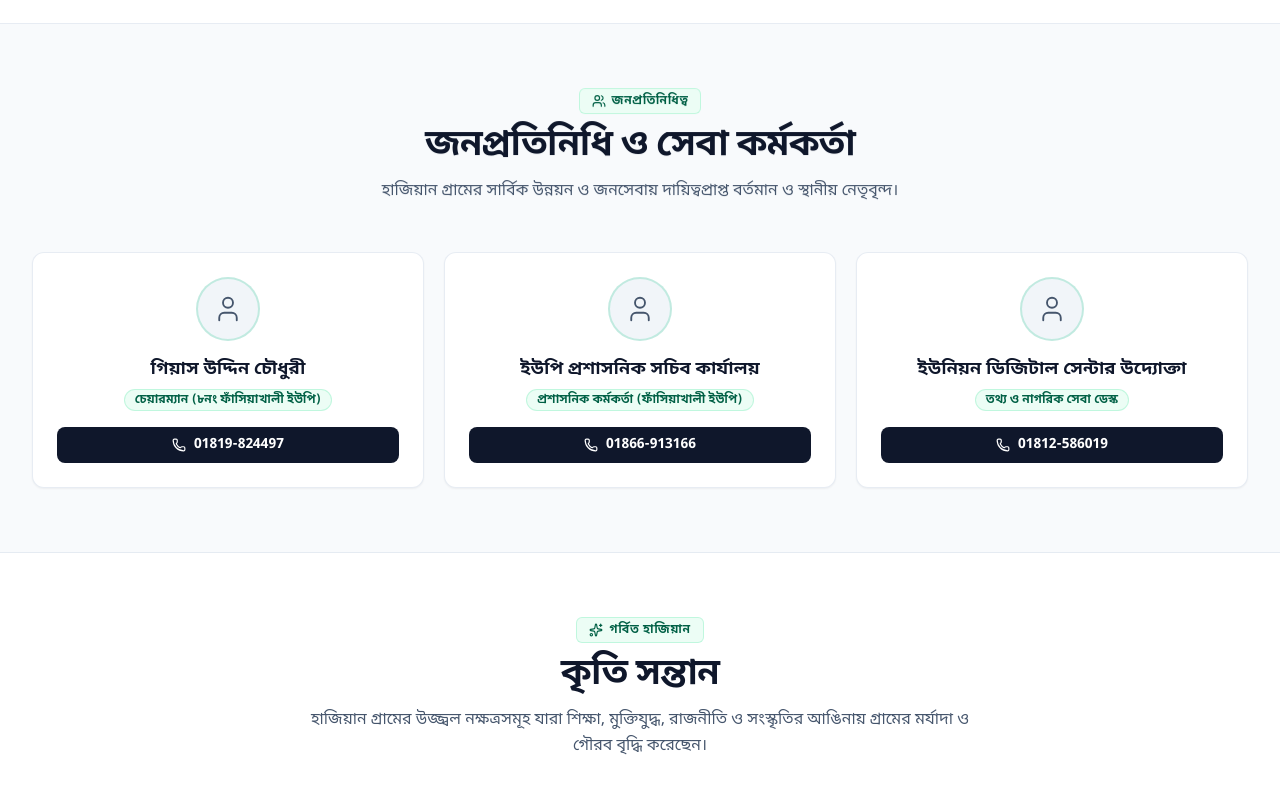
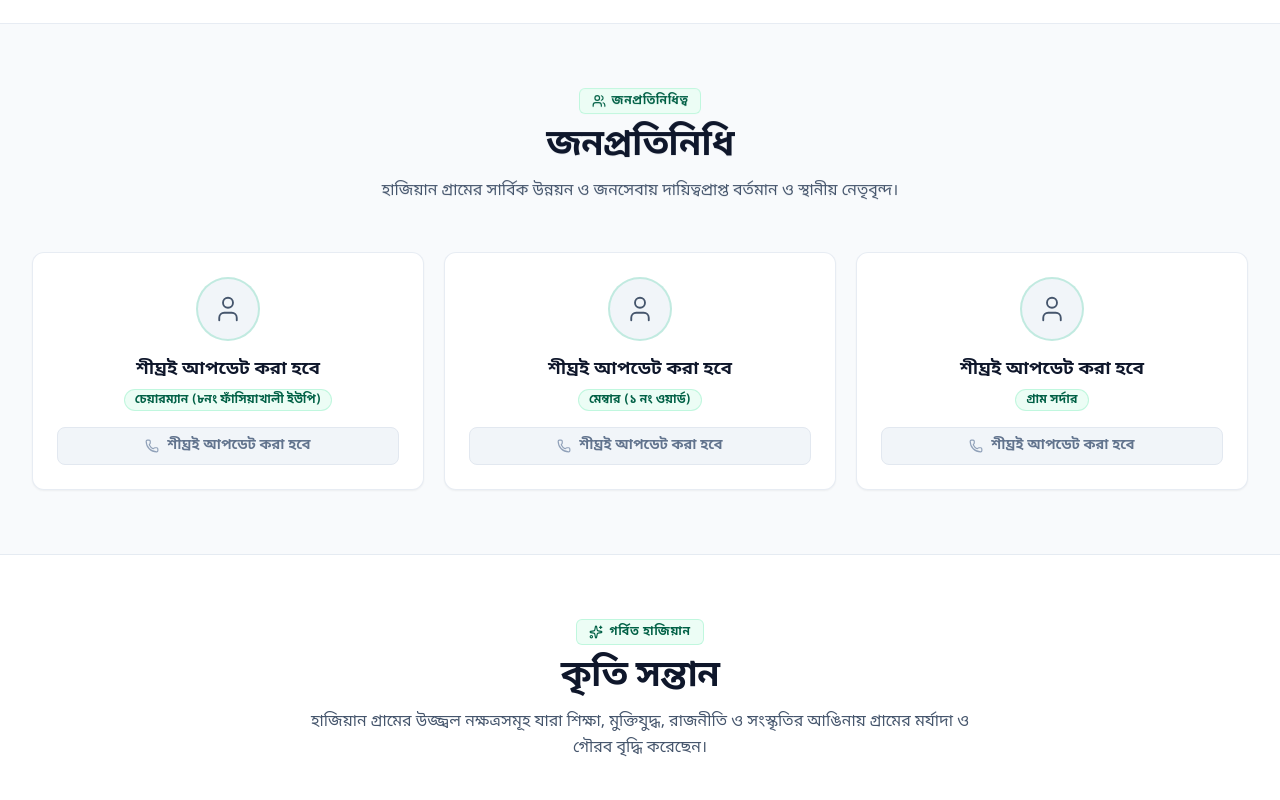
Before and after one commit to Asif10H/hazian, a React (Vite) app: page / in a window 1280 px wide. Shown: the part 4700-5500 px from the top of the page. Built offline with nearby package versions, Linux system fonts and the light colour scheme; no server answers.

Commit message:
content: revert representatives to pending update status as requested

```diff
--- a/src/components/Representatives.jsx
+++ b/src/components/Representatives.jsx
@@ -41,6 +41,7 @@ const Representatives = ({ data }) => {
                 </span>
               </div>
 
+              {rep.phone && !rep.phone.includes("আপডেট") && !rep.phone.includes("000000") ? (
                 <a
                   href={`tel:${rep.phone}`}
                   className="mt-auto inline-flex items-center justify-center gap-2 px-4 py-2 rounded-lg bg-slate-900 text-white text-xs sm:text-sm font-semibold hover:bg-emerald-700 active:scale-[0.98] transition-all w-full"
@@ -48,6 +49,12 @@ const Representatives = ({ data }) => {
                   <Phone size={14} />
                   {rep.phone}
                 </a>
+              ) : (
+                <div className="mt-auto inline-flex items-center justify-center gap-2 px-4 py-2 rounded-lg bg-slate-100 text-slate-500 text-xs sm:text-sm font-semibold w-full border border-slate-200">
+                  <Phone size={14} className="text-slate-400" />
+                  {rep.phone}
+                </div>
+              )}
             </div>
           ))}
         </div>
--- a/src/data.json
+++ b/src/data.json
@@ -134,22 +134,22 @@
       ]
     },
     "representatives": {
-      "title": "জনপ্রতিনিধি ও সেবা কর্মকর্তা",
+      "title": "জনপ্রতিনিধি",
       "list": [
         {
-          "name": "গিয়াস উদ্দিন চৌধুরী",
+          "name": "শীঘ্রই আপডেট করা হবে",
           "role": "চেয়ারম্যান (৮নং ফাঁসিয়াখালী ইউপি)",
-          "phone": "01819-824497"
+          "phone": "শীঘ্রই আপডেট করা হবে"
         },
         {
-          "name": "ইউপি প্রশাসনিক সচিব কার্যালয়",
-          "role": "প্রশাসনিক কর্মকর্তা (ফাঁসিয়াখালী ইউপি)",
-          "phone": "01866-913166"
+          "name": "শীঘ্রই আপডেট করা হবে",
+          "role": "মেম্বার (১ নং ওয়ার্ড)",
+          "phone": "শীঘ্রই আপডেট করা হবে"
         },
         {
-          "name": "ইউনিয়ন ডিজিটাল সেন্টার উদ্যোক্তা",
-          "role": "তথ্য ও নাগরিক সেবা ডেস্ক",
-          "phone": "01812-586019"
+          "name": "শীঘ্রই আপডেট করা হবে",
+          "role": "গ্রাম সর্দার",
+          "phone": "শীঘ্রই আপডেট করা হবে"
         }
       ]
     },
@@ -364,7 +364,7 @@
     "contact": {
       "address": "হাজিয়ান গ্রাম, ১নং ওয়ার্ড, ৮নং ফাঁসিয়াখালী ইউনিয়ন, চকরিয়া, কক্সবাজার, বাংলাদেশ",
       "email": "info@hazian.ami.bd",
-      "phone": "01812-586019"
+      "phone": "+880 1800 000000"
     }
   }
 }
```
Also changed, not shown: src/components/VillageLogo.jsx (line endings or trailing spaces). Lines whose indentation alone changed are shown as unchanged.
